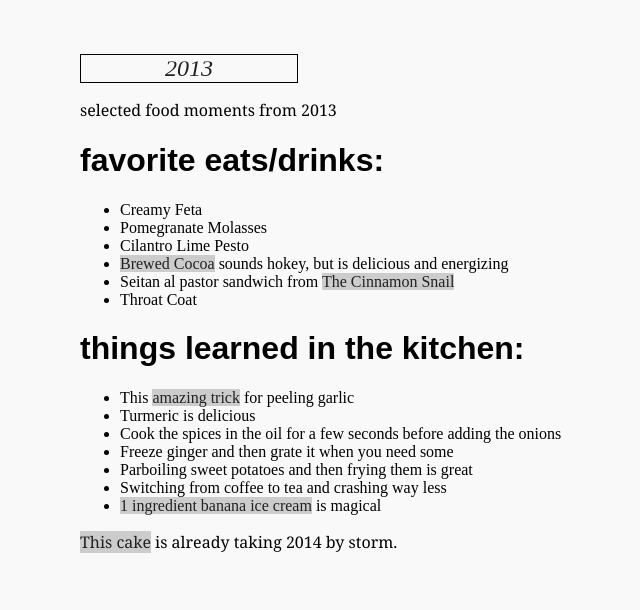
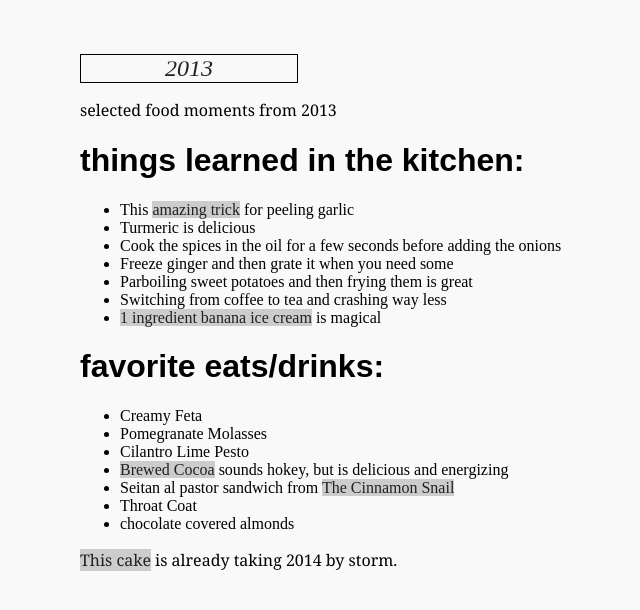
Before and after one commit to bblacksh/foods, a plain HTML site: page index.html in a window 1280 px wide. Shown: the whole page, without its empty margins (20-660 px from the left). Drawn offline with Linux system fonts and the light colour scheme.

Commit message:
Update index.html

```diff
--- a/index.html
+++ b/index.html
@@ -73,15 +73,6 @@ height: 0%;
 
 <p>selected food moments from 2013</p>
 
-<p><h1>favorite eats/drinks:</h1>
-<ul><li>Creamy Feta</li>
-<li>Pomegranate Molasses</li>
-<li>Cilantro Lime Pesto</li>
-<li><a href="http://www.criobru.com/">Brewed Cocoa</a> sounds hokey, but is delicious and energizing</li>
-<li>Seitan al pastor sandwich from <a href="http://www.cinnamonsnail.com/">The Cinnamon Snail</a></li>
-<li>Throat Coat</li>
-</ul></p>
-
 <p><h1>things learned in the kitchen:</h1>
 <ul><li>This <a href="http://www.youtube.com/watch?v=0d3oc24fD-c">amazing trick</a> for peeling garlic</li>
 <li>Turmeric is delicious</li>
@@ -92,6 +83,16 @@ height: 0%;
 <li><a href="http://www.thekitchn.com/stepbystep-instructions-for-on-97170">1 ingredient banana ice cream</a> is magical</li>
 </ul></p>
 
+<p><h1>favorite eats/drinks:</h1>
+<ul><li>Creamy Feta</li>
+<li>Pomegranate Molasses</li>
+<li>Cilantro Lime Pesto</li>
+<li><a href="http://www.criobru.com/">Brewed Cocoa</a> sounds hokey, but is delicious and energizing</li>
+<li>Seitan al pastor sandwich from <a href="http://www.cinnamonsnail.com/">The Cinnamon Snail</a></li>
+<li>Throat Coat</li>
+<li>chocolate covered almonds</li>
+</ul></p>
+
 <p><a href="http://food52.com/recipes/10436-louisa-s-cake">This cake</a> is already taking 2014 by storm.</p>
 
 
```
